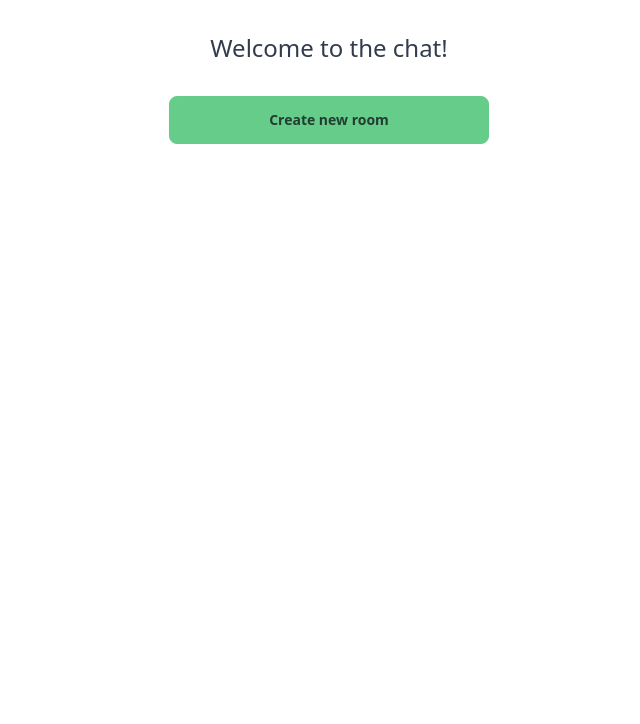
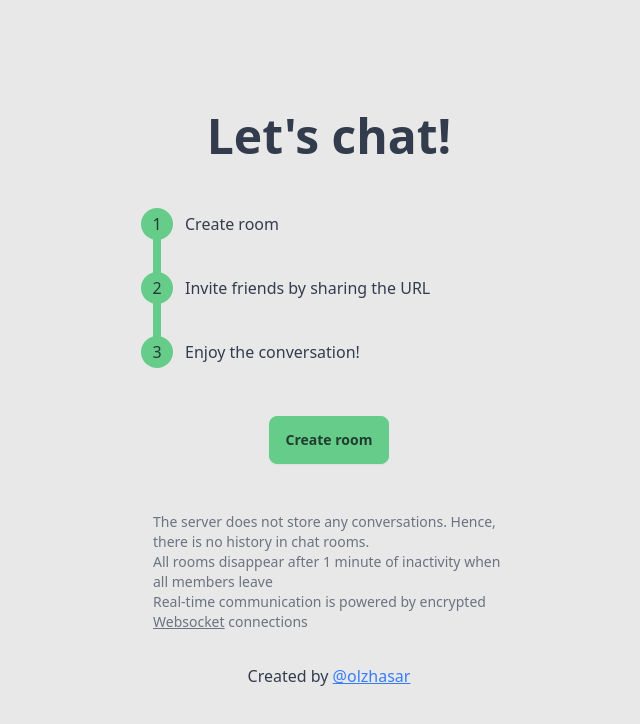
Before and after one commit to Topstar1995/Chat-Vue-GoLang, a Vue app in the folder frontend/: page / in a window 1280 px wide. Shown: the top 724 px of the page, without its empty margins (311-951 px from the left). Built offline with nearby package versions, Linux system fonts and the light colour scheme.

Commit message:
Redesign home page

```diff
--- a/frontend/src/main.ts
+++ b/frontend/src/main.ts
@@ -1,12 +1,12 @@
 import { createApp } from "vue";
 import "./style.css";
 import Chat from "./pages/Chat.vue";
-import CreateRoom from "./pages/CreateRoom.vue";
+import Index from "./pages/Index.vue";
 import App from "./App.vue";
 import { createRouter, createWebHistory } from "vue-router";
 
 const routes = [
-  { path: "/", name: "index", component: CreateRoom },
+  { path: "/", name: "index", component: Index },
   { path: "/r/:roomId", name: "room", component: Chat },
 ];
 
--- a/frontend/src/pages/CreateRoom.vue
+++ /dev/null
@@ -1,52 +0,0 @@
-<script setup lang="ts">
-import { useRouter } from "vue-router";
-import { ref } from "vue";
-
-const router = useRouter();
-
-let loading = ref(false);
-let errorOccured = ref(false);
-
-const createRoom = () => {
-  const apiUrl = import.meta.env.VITE_API_URL as string;
-  const url = apiUrl + "/room";
-
-  loading.value = true;
-
-  fetch(url, {
-    method: "POST",
-  })
-    .then((response) => response.text())
-    .then((data) => {
-      router.push({ name: "room", params: { roomId: data } });
-    })
-    .catch((error) => {
-      console.error("API request failed:", error);
-      errorOccured.value = true;
-      loading.value = false;
-    });
-};
-</script>
-
-<template>
-  <div class="mx-auto max-w-xs">
-    <main v-if="!loading">
-      <h1 class="my-8 text-2xl text-center">Welcome to the chat!</h1>
-      <form @submit.prevent="createRoom" class="space-y-2">
-        <button type="submit" class="btn btn-primary btn-block">
-          Create new room
-        </button>
-      </form>
-    </main>
-
-    <div v-else class="flex justify-center items-center h-screen">
-      <span class="loading loading-spinner loading-lg"></span>
-    </div>
-  </div>
-
-  <div v-if="errorOccured" class="toast toast-center toast-middle">
-    <div class="alert alert-error">
-      <span>Unexpected error occured. Please, try later</span>
-    </div>
-  </div>
-</template>
--- /dev/null
+++ b/frontend/src/pages/Index.vue
@@ -0,0 +1,83 @@
+<script setup lang="ts">
+import { useRouter } from "vue-router";
+import { ref } from "vue";
+
+const router = useRouter();
+
+let loading = ref(false);
+let errorOccured = ref(false);
+
+const createRoom = () => {
+  const apiUrl = import.meta.env.VITE_API_URL as string;
+  const url = apiUrl + "/room";
+
+  loading.value = true;
+
+  fetch(url, {
+    method: "POST",
+  })
+    .then((response) => response.text())
+    .then((data) => {
+      router.push({ name: "room", params: { roomId: data } });
+    })
+    .catch((error) => {
+      console.error("API request failed:", error);
+      errorOccured.value = true;
+      loading.value = false;
+    });
+};
+</script>
+
+<template>
+  <main class="min-h-screen hero bg-base-200">
+    <div class="text-center hero-content">
+      <div v-if="!loading" class="max-w-md">
+        <h1 class="text-5xl font-bold">Let's chat!</h1>
+        <div>
+          <ul class="block my-8 steps steps-vertical">
+            <li class="step step-primary">Create room</li>
+            <li class="step step-primary">Invite friends by sharing the URL</li>
+            <li class="step step-primary">Enjoy the conversation!</li>
+          </ul>
+        </div>
+        <button @click="createRoom" class="btn btn-primary">Create room</button>
+
+        <ul
+          class="p-4 mt-8 max-w-sm text-sm text-left text-gray-500 rounded-lg bg-base-200"
+        >
+          <li>
+            The server does not store any conversations. Hence, there is no
+            history in chat rooms.
+          </li>
+          <li>
+            All rooms disappear after 1 minute of inactivity when all members
+            leave
+          </li>
+          <li>
+            Real-time communication is powered by encrypted
+            <a class="link" href="https://en.wikipedia.org/wiki/WebSocket#"
+              >Websocket</a
+            >
+            connections
+          </li>
+        </ul>
+
+        <div class="mt-4">
+          Created by
+          <a class="link link-secondary" href="https://github.com/olzhasar"
+            >@olzhasar</a
+          >
+        </div>
+      </div>
+      <div v-else>
+        <span class="loading loading-spinner loading-lg"></span>
+      </div>
+    </div>
+  </main>
+
+  <div v-if="errorOccured" class="toast toast-center toast-top">
+    <div class="alert alert-error">
+      <span>Unexpected error occured. Please, try later</span>
+    </div>
+  </div>
+</template>
```
